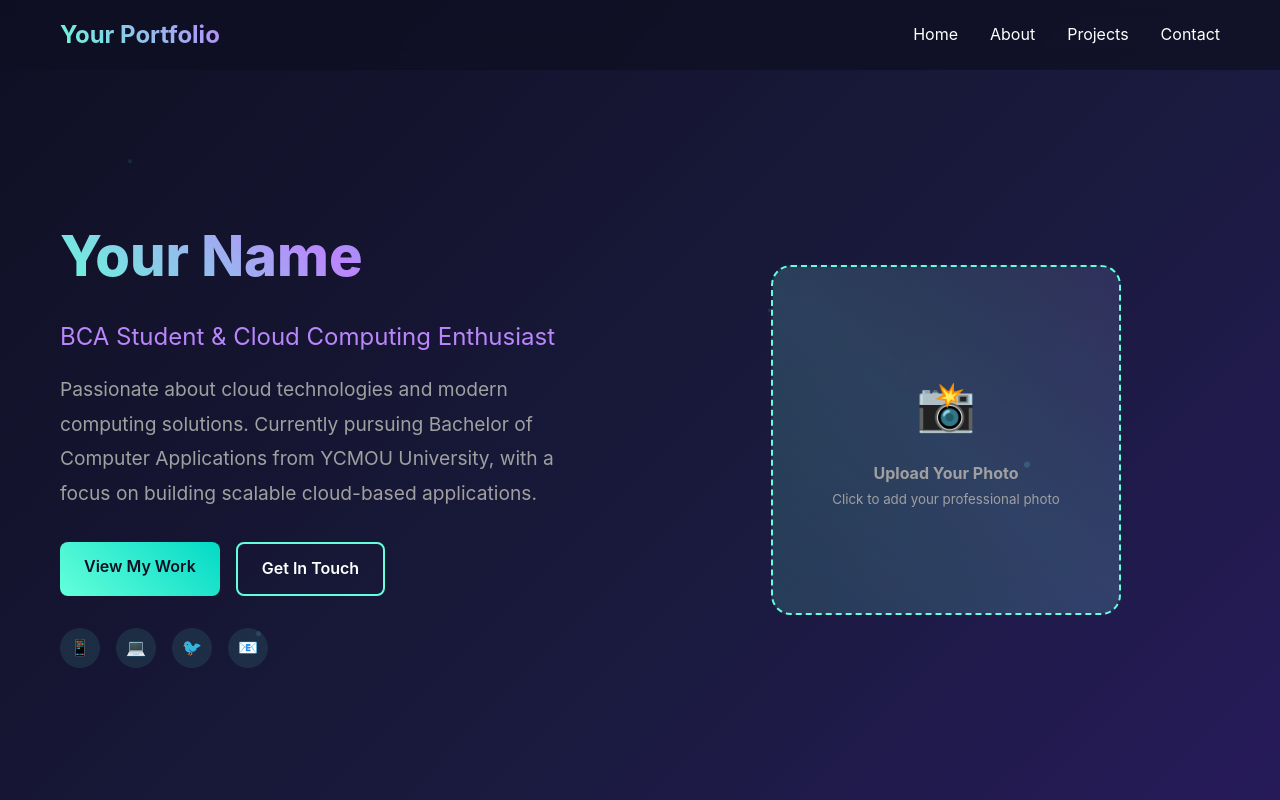
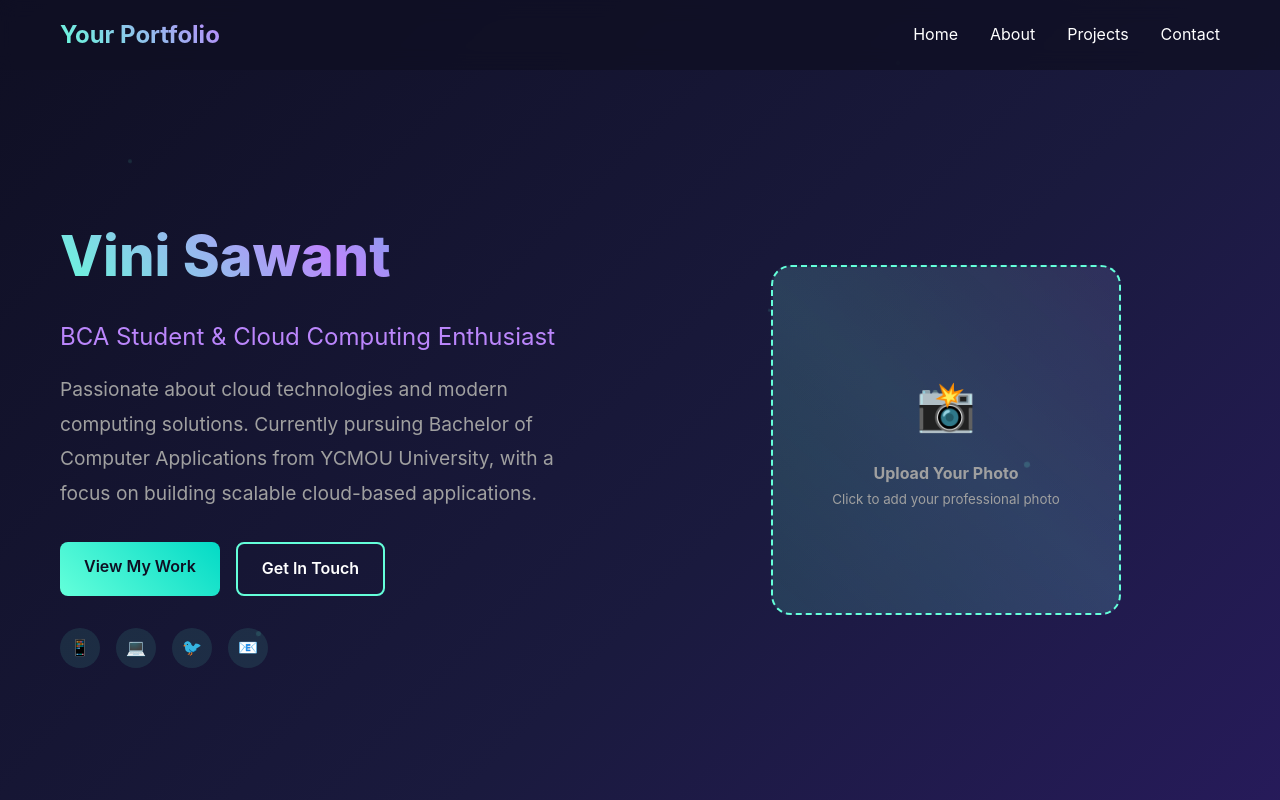
Before and after one commit to Vinee-here/Vini-portfolio-website, a plain HTML site: page index.html in a window 1280 px wide. Shown: the top 800 px of the page. Drawn offline with Linux system fonts and the light colour scheme.

Commit message:
Change name Vini Sawant

```diff
--- a/index.html
+++ b/index.html
@@ -401,7 +401,7 @@
             <div class="container">
                 <div class="hero-content">
                     <div class="hero-text">
-                        <h1>Your Name</h1>
+                        <h1>Vini Sawant</h1>
                         <h2>BCA Student & Cloud Computing Enthusiast</h2>
                         <p>Passionate about cloud technologies and modern computing solutions. Currently pursuing Bachelor of Computer Applications from YCMOU University, with a focus on building scalable cloud-based applications.</p>
 
```
